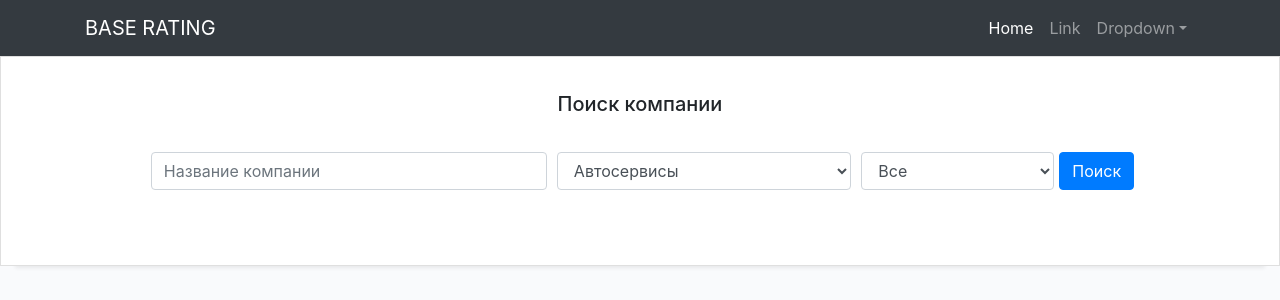
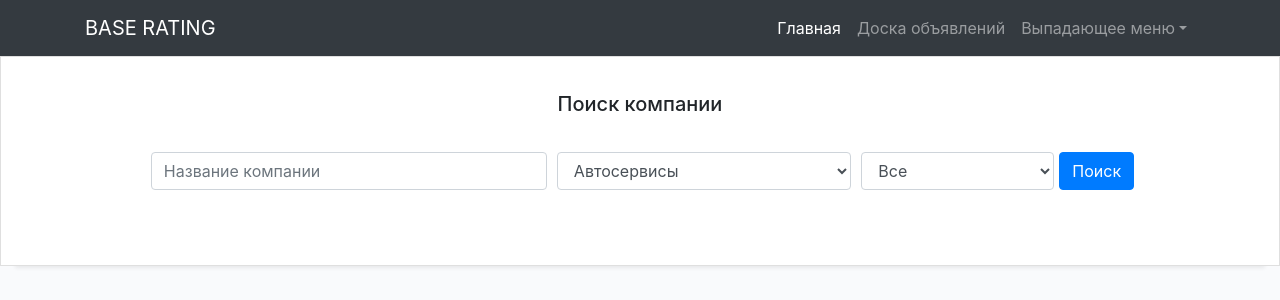
Before and after one commit to warkshow/base-rating, a PHP site: page / in a window 1280 px wide. Shown: the top 300 px of the page. Run offline with PHP 8.4, Linux system fonts and the light colour scheme.

Commit message:
menu index

```diff
--- a/index.php
+++ b/index.php
@@ -21,13 +21,13 @@
                 <div class="collapse navbar-collapse justify-content-end" id="collapsibleNavId">
                     <ul class="navbar-nav mt-2 mt-lg-0">
                         <li class="nav-item active">
-                            <a class="nav-link" href="#">Home <span class="sr-only">(current)</span></a>
+                            <a class="nav-link" href="#">Главная<span class="sr-only">(current)</span></a>
                         </li>
                         <li class="nav-item">
-                            <a class="nav-link" href="#">Link</a>
+                            <a class="nav-link" href="#">Доска объявлений</a>
                         </li>
                         <li class="nav-item dropdown">
-                            <a class="nav-link dropdown-toggle" href="#" id="dropdownId" data-toggle="dropdown" aria-haspopup="true" aria-expanded="false">Dropdown</a>
+                            <a class="nav-link dropdown-toggle" href="#" id="dropdownId" data-toggle="dropdown" aria-haspopup="true" aria-expanded="false">Выпадающее меню</a>
                             <div class="dropdown-menu" aria-labelledby="dropdownId">
                                 <a class="dropdown-item" href="#">Action 1</a>
                                 <a class="dropdown-item" href="#">Action 2</a>
```
